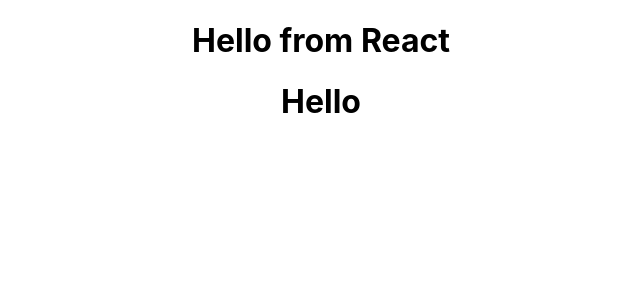
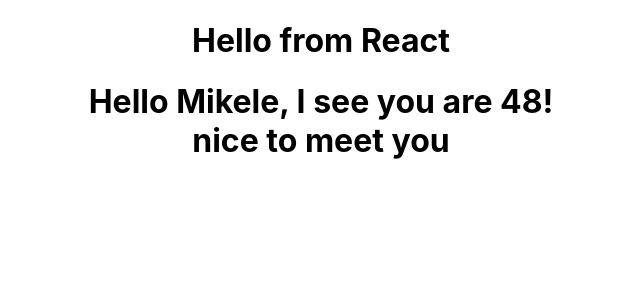
Before and after one commit to fabi8bit/React, a React (Create React App) app in the folder my-app/: page / in a window 1280 px wide. Shown: the top 300 px of the page, without its empty margins (319-959 px from the left). Built offline with nearby package versions, Linux system fonts and the light colour scheme.

Commit message:
Update functional component with props

```diff
--- a/my-app/src/App.js
+++ b/my-app/src/App.js
@@ -7,7 +7,7 @@ function App() {
   return (
     <div className="App">
       <FunctionalGreeting />
-      <FunctionalGreetingWithProps />
+      <FunctionalGreetingWithProps greeting="nice to meet you" name="Mikele" age="48" />
     </div>
   );
 }
--- a/my-app/src/components/FunctionalGreetingWithProps.js
+++ b/my-app/src/components/FunctionalGreetingWithProps.js
@@ -1,6 +1,10 @@
 import React from "react";
 
 
-const FunctionalGreetingWithProps = () => <h1>Hello</h1>;
+const FunctionalGreetingWithProps = (props) => {
+
+return <h1>Hello {props.name}, I see you are {props.age}! <br/>{props.greeting}</h1>
+
+};
 
 export default FunctionalGreetingWithProps;
```
